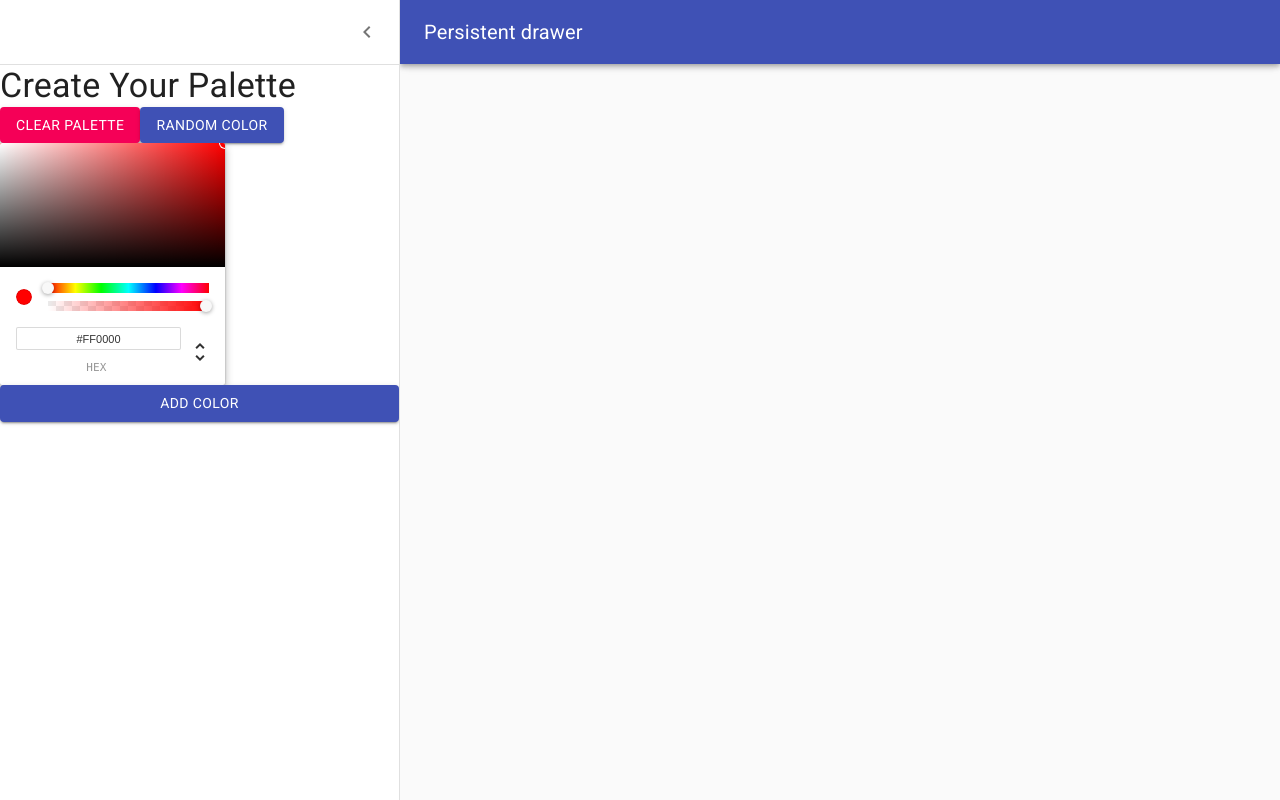
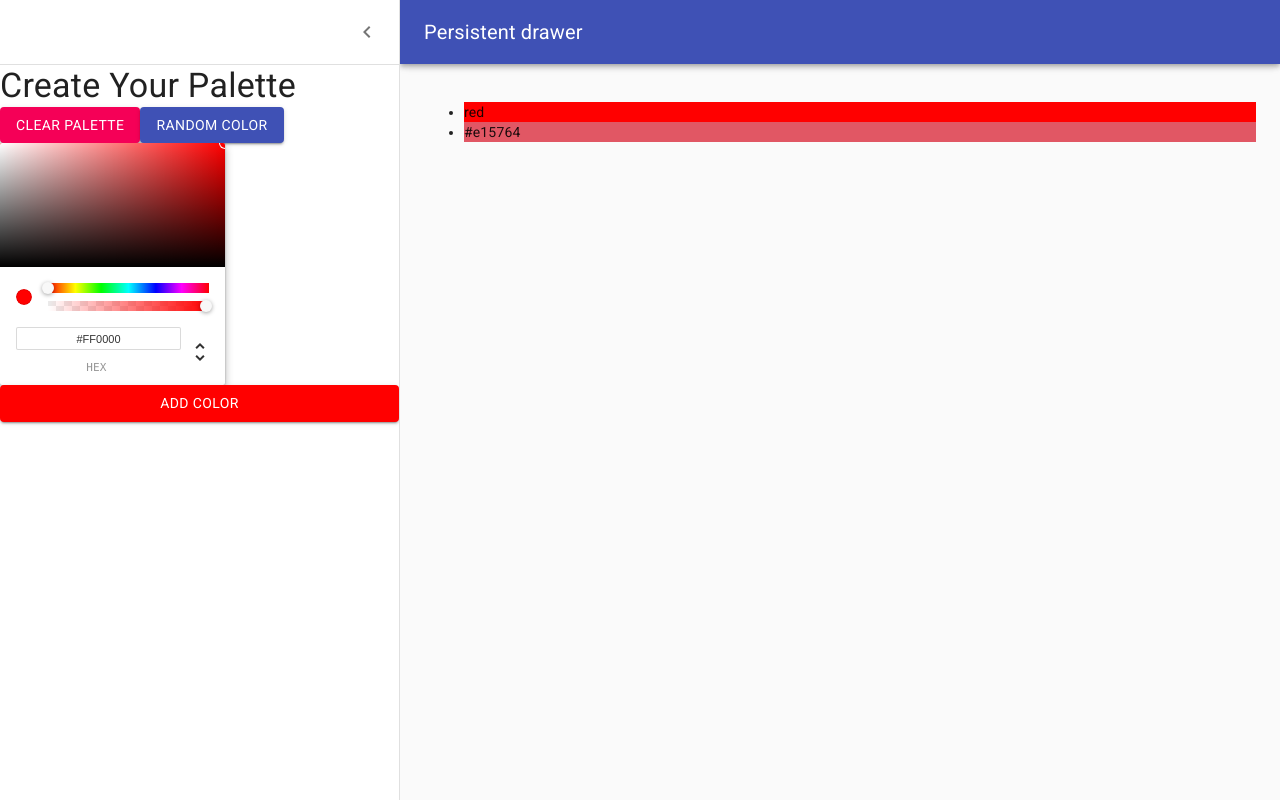
Before and after one commit to breczus/color-palette, a React (Create React App) app: page /palette/new in a window 1280 px wide. Both pictures are taken after a click on the button "open drawer". Built offline with nearby package versions, Linux system fonts and the light colour scheme.

Commit message:
conect colorPicker to button using hooks

```diff
--- a/src/NewPaletteForm.js
+++ b/src/NewPaletteForm.js
@@ -5,18 +5,11 @@ import Drawer from '@material-ui/core/Drawer';
 import CssBaseline from '@material-ui/core/CssBaseline';
 import AppBar from '@material-ui/core/AppBar';
 import Toolbar from '@material-ui/core/Toolbar';
-import List from '@material-ui/core/List';
 import Typography from '@material-ui/core/Typography';
 import Divider from '@material-ui/core/Divider';
 import IconButton from '@material-ui/core/IconButton';
 import MenuIcon from '@material-ui/icons/Menu';
 import ChevronLeftIcon from '@material-ui/icons/ChevronLeft';
-import ChevronRightIcon from '@material-ui/icons/ChevronRight';
-import ListItem from '@material-ui/core/ListItem';
-import ListItemIcon from '@material-ui/core/ListItemIcon';
-import ListItemText from '@material-ui/core/ListItemText';
-import InboxIcon from '@material-ui/icons/MoveToInbox';
-import MailIcon from '@material-ui/icons/Mail';
 import { ChromePicker } from 'react-color';
 import { Button } from '@material-ui/core';
 
@@ -84,6 +77,7 @@ export default function NewPaletteForm() {
 	const theme = useTheme();
 	const [open, setOpen] = React.useState(false);
 	const [background, setBackground] = React.useState('red');
+	const [colors, setColors] = React.useState(['red', '#e15764']);
 
 	const handleDrawerOpen = () => {
 		setOpen(true);
@@ -95,6 +89,10 @@ export default function NewPaletteForm() {
 
 	const handleChangeComplete = (e) => {
 		setBackground(e.hex);
+	};
+
+	const addColor = () => {
+		setColors([...colors, background]);
 	};
 	return (
 		<div className={classes.root}>
@@ -148,7 +146,12 @@ export default function NewPaletteForm() {
 					color={background}
 					onChangeComplete={handleChangeComplete}
 				/>
-				<Button variant='contained' color='primary'>
+				<Button
+					variant='contained'
+					color='primary'
+					style={{ backgroundColor: background }}
+					onClick={addColor}
+				>
 					Add Color
 				</Button>
 			</Drawer>
@@ -158,6 +161,11 @@ export default function NewPaletteForm() {
 				})}
 			>
 				<div className={classes.drawerHeader} />
+				<ul>
+					{colors.map((color) => (
+						<li style={{ backgroundColor: color }}>{color}</li>
+					))}
+				</ul>
 			</main>
 		</div>
 	);
```
